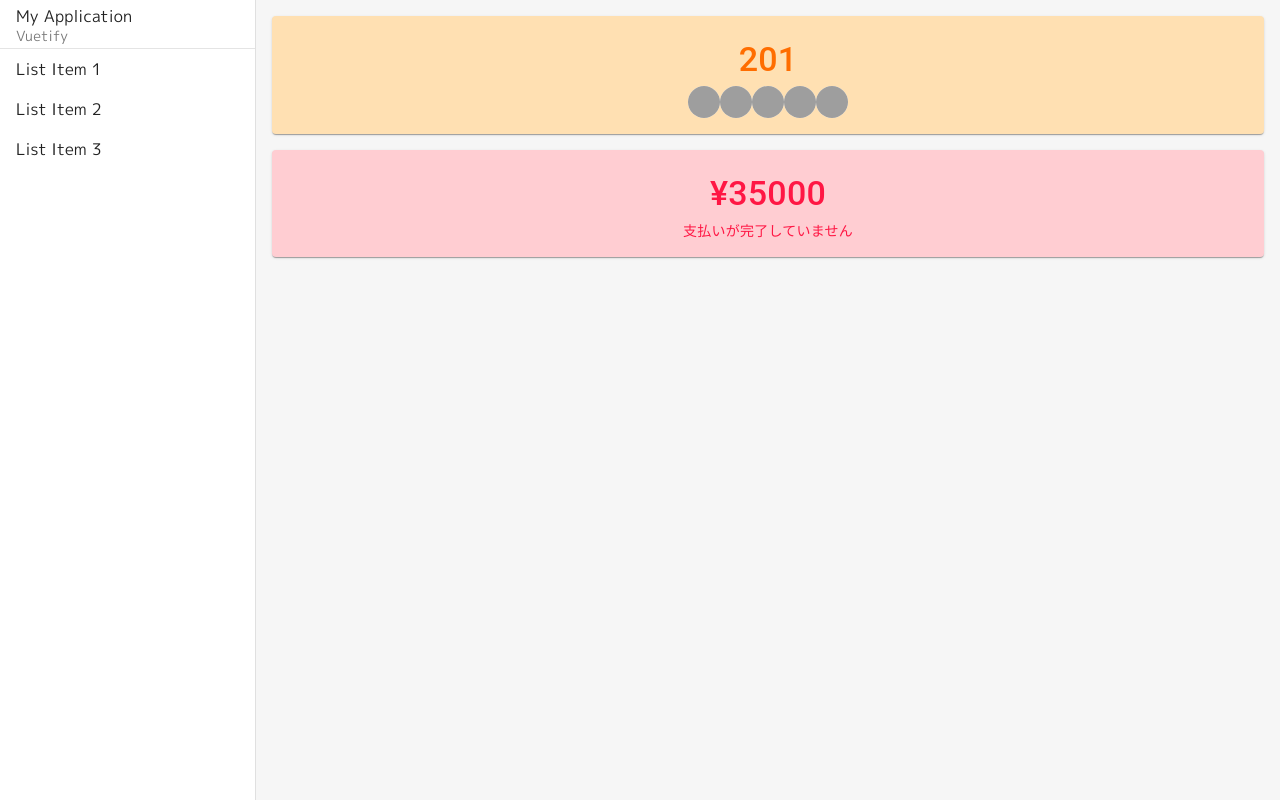
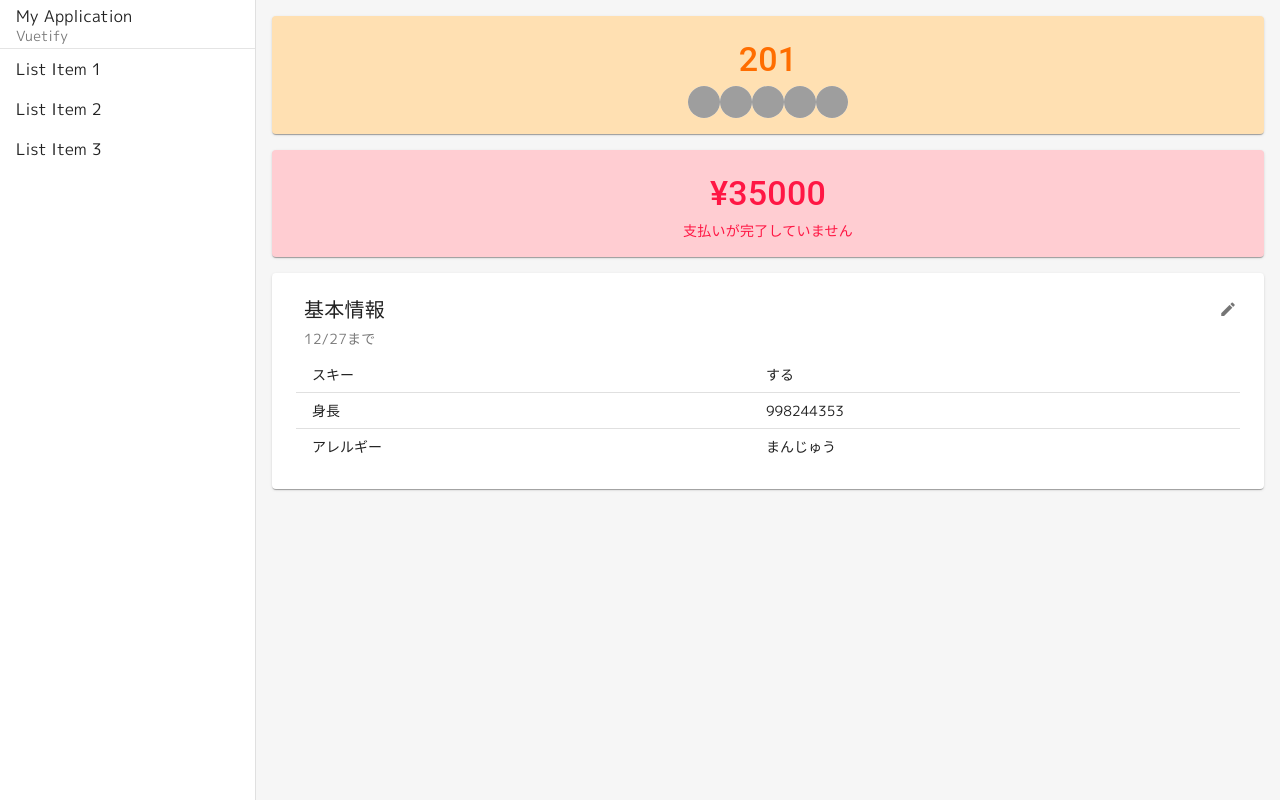
Before and after one commit to traP-jp/rucQ, a Vue app in the folder frontend/: page /1/info in a window 1280 px wide. Built offline with nearby package versions, Linux system fonts and the light colour scheme; grey boxes are pictures that could not be loaded; a web font is replaced by a local one.

Commit message:
ユーザーページの表示とデータの流れを実装

```diff
--- a/frontend/src/components/information/InformationGroupItem.vue
+++ b/frontend/src/components/information/InformationGroupItem.vue
@@ -1,13 +1,55 @@
 <script setup lang="ts">
-import { ref } from 'vue'
+import { ref, computed } from 'vue'
 import UserInformationEdit from '@/components/information/UserInformationEdit.vue'
+
+type QuestionItem = Question & { content: string | string[], displayContent: string }
+const headers = [
+  { text: 'label', value: 'title' },
+  { text: 'answer', value: 'displayContent' }
+]
+
+const props = defineProps<{
+  questionGroup: QuestionGroup
+}>()
+const answers: QuestionAnswer[] = [
+  {
+    id: 353,
+    question_id: 244,
+    user_traq_id: 'ogu_kazemiya',
+    content: 'する'
+  },
+  {
+    id: 354,
+    question_id: 245,
+    user_traq_id: 'ogu_kazemiya',
+    content: '998244353'
+  },
+  {
+    id: 355,
+    question_id: 246,
+    user_traq_id: 'ogu_kazemiya',
+    content: 'まんじゅう'
+  }
+]
+
+const questionItems = ref<QuestionItem[]>(props.questionGroup.questions.map((question) => {
+  const answer = answers.find((answer) => answer.question_id === question.id)
+  const content = answer?.content ?? (question.type === 'multiple' ? [] : '')
+  const display = Array.isArray(content) ? content.join(', ') : content
+  return {
+    ...question,
+    content: content,
+    displayContent: display,
+  } as QuestionItem
+}))
 
 const editMode = ref(false)
 
+const isValid = computed(() => true)
 </script>
 
 <template>
-  <v-card class="d-flex flex-column ga-4 pa-4">
+  <v-card class="d-flex flex-column pa-4">
     <div class="d-flex flex-column">
       <div class="d-flex align-center justify-space-between">
         <v-card-title class="py-0">{{ questionGroup.name }}</v-card-title>
@@ -21,23 +63,21 @@ const editMode = ref(false)
     <v-data-table
       v-if="!editMode"
       class="pa-2"
-      :items="questionGroup.questions"
+      :headers="headers"
+      :items="questionItems"
       density="compact"
       hide-default-header
       hide-default-footer
     />
-    <!-- <ul v-else>
-      <li v-for="question in questionGroup.questions" :key="question.id">
-        <user-information-edit :question="question" />
-      </li>
-    </ul> -->
 
-    <v-form v-else class="d-flex flex-column ga-2">
+    <v-form v-else class="d-flex flex-column ga-3 pa-2">
       <user-information-edit
-        v-for="question in questionGroup.questions" :key="question.id"
-        :question="question"
+        v-for="questionItem in questionItems"
+        :key="questionItem.id"
+        :question-item="questionItem"
+        v-model="questionItem.content"
       />
-      <v-btn type="submit">保存</v-btn>
+      <v-btn :disabled="!isValid" type="submit">保存</v-btn>
     </v-form>
   </v-card>
 </template>
--- a/frontend/src/components/information/UserInformationEdit.vue
+++ b/frontend/src/components/information/UserInformationEdit.vue
@@ -1,51 +1,50 @@
 <script setup lang="ts">
-import { ref } from 'vue'
-import type { components } from '@/api/schema'
+type QuestionItem = Question & { content: string | string[], displayContent: string }
 
-defineProps<{
-  question: components["schemas"]["Question"]
-}>()
+const props = defineProps<{ questionItem: QuestionItem }>()
+const answer = defineModel<string | string[]>()
 
-const selectNo = ref('false')
-
-const validateNumber = (value: string) => {
-  return value === 'OK' || value === '' || '数値を入力してください'
-}
+const hint = `${props.questionItem.description ?? ''}${props.questionItem.is_public ? '' : ' (private)'}`
+const selectionItems = props.questionItem.options?.map((option) => option.content) ?? []
 </script>
 
 <template>
-  <div v-if="question.type === 'free_text'" class="d-flex">
-    <v-text-field
-      :disabled="!question.is_open"
-      :label="question.title"
-      :hint="question.description ?? ''"
-      persistent-hint
-      density="comfortable"
-    />
-    <div class="d-flex flex-column align-center">
-      なし
-      <v-checkbox-btn v-model="selectNo" class="flex-grow-0" />
-    </div>
-  </div>
+  <v-text-field
+    v-if="questionItem.type === 'free_text'"
+    v-model="answer"
+    :disabled="!questionItem.is_open"
+    :label="questionItem.title"
+    :hint="hint"
+    persistent-hint
+  />
 
   <v-text-field
-    v-if="question.type === 'free_number'"
-    :disabled="!question.is_open"
-    :label="question.title"
-    :hint="question.description ?? ''"
+    v-if="questionItem.type === 'free_number'"
+    v-model="answer"
+    :disabled="!questionItem.is_open"
+    :label="questionItem.title"
+    :hint="hint"
     persistent-hint
-    density="comfortable"
-    :rules="[validateNumber]"
   />
 
   <v-select
-    v-if="question.type === 'single'"
-    :disabled="!question.is_open"
-    :label="question.title"
-    :items="question.options ?? []"
-    :hint="question.description ?? ''"
+    v-if="questionItem.type === 'single'"
+    v-model="(answer as string)"
+    :disabled="!questionItem.is_open"
+    :label="questionItem.title"
+    :items="selectionItems"
+    :hint="hint"
     persistent-hint
-    density="comfortable"
-    clearable
+  />
+
+  <v-select
+    v-if="questionItem.type === 'multiple'"
+    v-model="(answer as string[])"
+    :disabled="!questionItem.is_open"
+    :label="questionItem.title"
+    :items="selectionItems"
+    :hint="hint"
+    persistent-hint
+    multiple
   />
 </template>
--- a/frontend/src/views/UserInformationView.vue
+++ b/frontend/src/views/UserInformationView.vue
@@ -3,7 +3,55 @@ import RoomInformationPanel from '@/components/information/RoomInformationPanel.
 import PaymentInformationPanel from '@/components/information/PaymentInformationPanel.vue'
 import InformationGroupItem from '@/components/information/InformationGroupItem.vue'
 
-const questionGroups: QuestionGroup[] = []
+const questionGroups: QuestionGroup[] = [
+  {
+    id: 998,
+    name: '基本情報',
+    description: 'ここに説明を追加',
+    due: '12/27',
+    questions: [
+      {
+        id: 244,
+        question_group_id: 998,
+        title: 'スキー',
+        description: 'する場合はレンタル調査にも回答してください',
+        type: 'single',
+        is_public: true,
+        is_open: true,
+        options: [
+          {
+            id: 353,
+            question_id: 244,
+            content: 'する'
+          },
+          {
+            id: 354,
+            question_id: 244,
+            content: 'しない'
+          }
+        ]
+      },
+      {
+        id: 245,
+        question_group_id: 998,
+        title: '身長',
+        description: '1cmきざみ',
+        type: 'free_number',
+        is_public: false,
+        is_open: false,
+      },
+      {
+        id: 246,
+        question_group_id: 998,
+        title: 'アレルギー',
+        description: '食物アレルギー等',
+        type: 'free_text',
+        is_public: false,
+        is_open: true,
+      },
+    ]
+  }
+]
 </script>
 
 <template>
```
